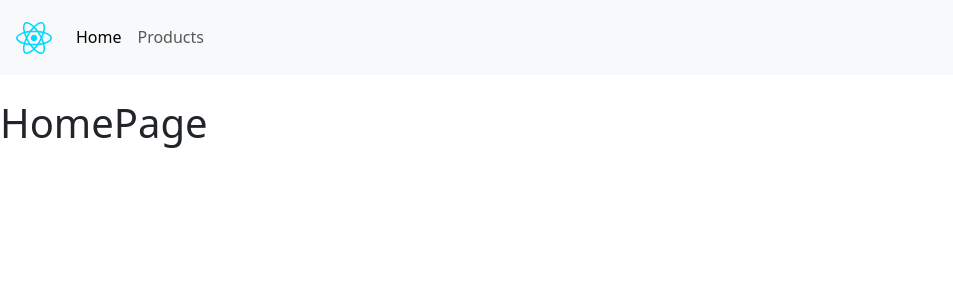
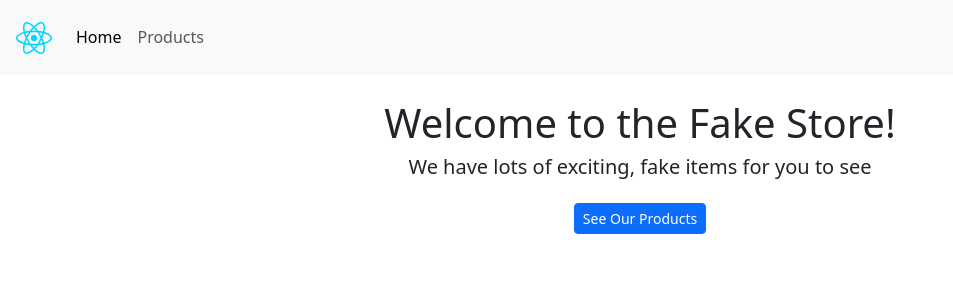
Before and after one commit to DiandreRuiz/fakestore-app, a React (Vite) app: page / in a window 1280 px wide. Shown: the top 300 px of the page, without its empty margins (0-953 px from the left). Built offline with nearby package versions, Linux system fonts and the light colour scheme.

Commit message:
Finished bare minimum HomePage requirements

```diff
--- a/src/components/HomePage.jsx
+++ b/src/components/HomePage.jsx
@@ -1,5 +1,25 @@
+import { Link } from "react-router-dom";
+import Button from "react-bootstrap/Button";
+import Container from "react-bootstrap/Container";
+import Row from "react-bootstrap/Row";
+import Col from "react-bootstrap/Col";
+
 const HomePage = () => {
-    return <h1>HomePage</h1>;
+    return (
+        <Container>
+            <Row className="text-center mb-3">
+                <h1>Welcome to the Fake Store!</h1>
+                <h5>We have lots of exciting, fake items for you to see</h5>
+            </Row>
+            <Row className="justify-content-center">
+                <Col xs="auto">
+                    <Button as={Link} to="/products" variant="primary" size="sm">
+                        See Our Products
+                    </Button>
+                </Col>
+            </Row>
+        </Container>
+    );
 };
 
 export default HomePage;
```
